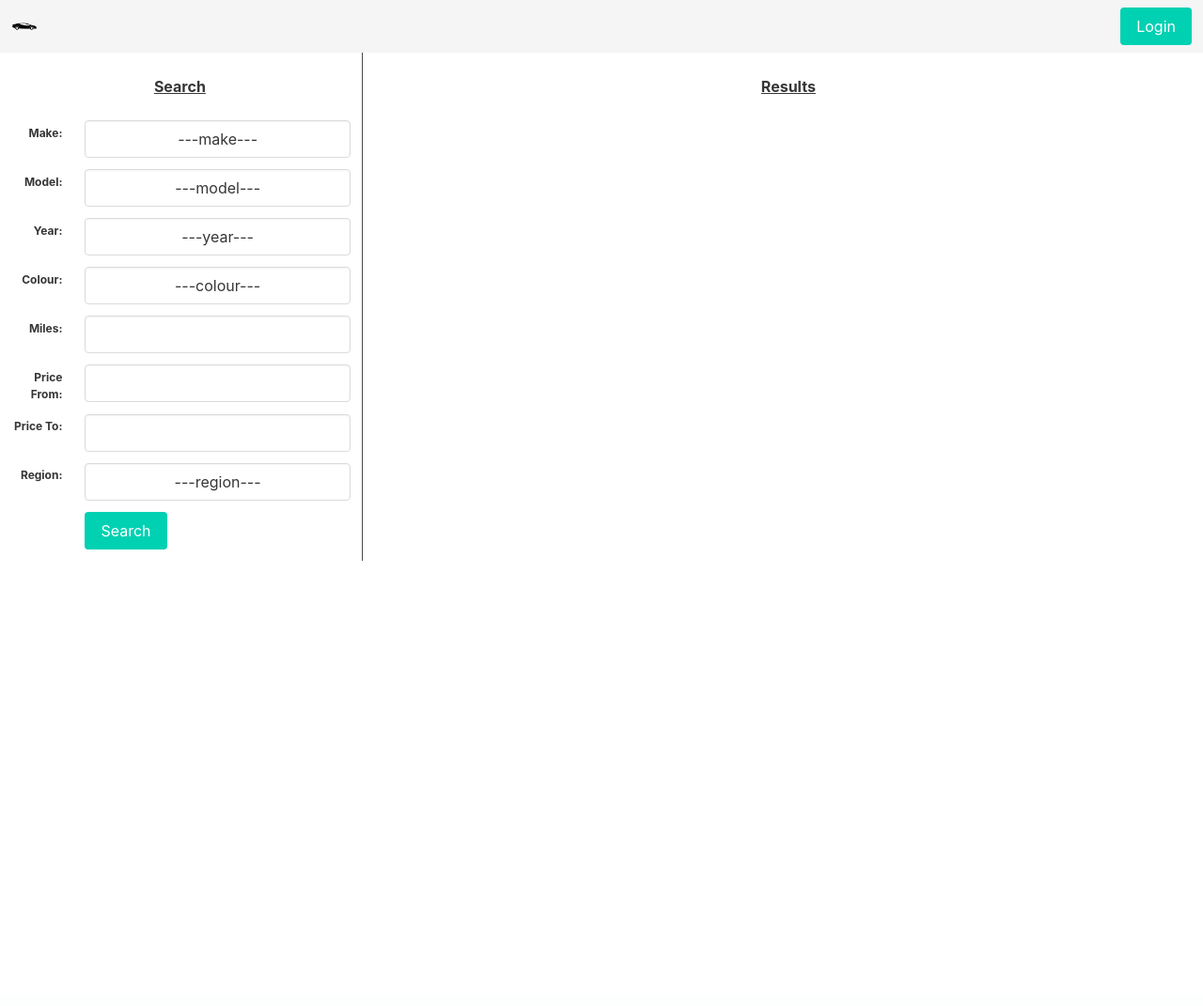
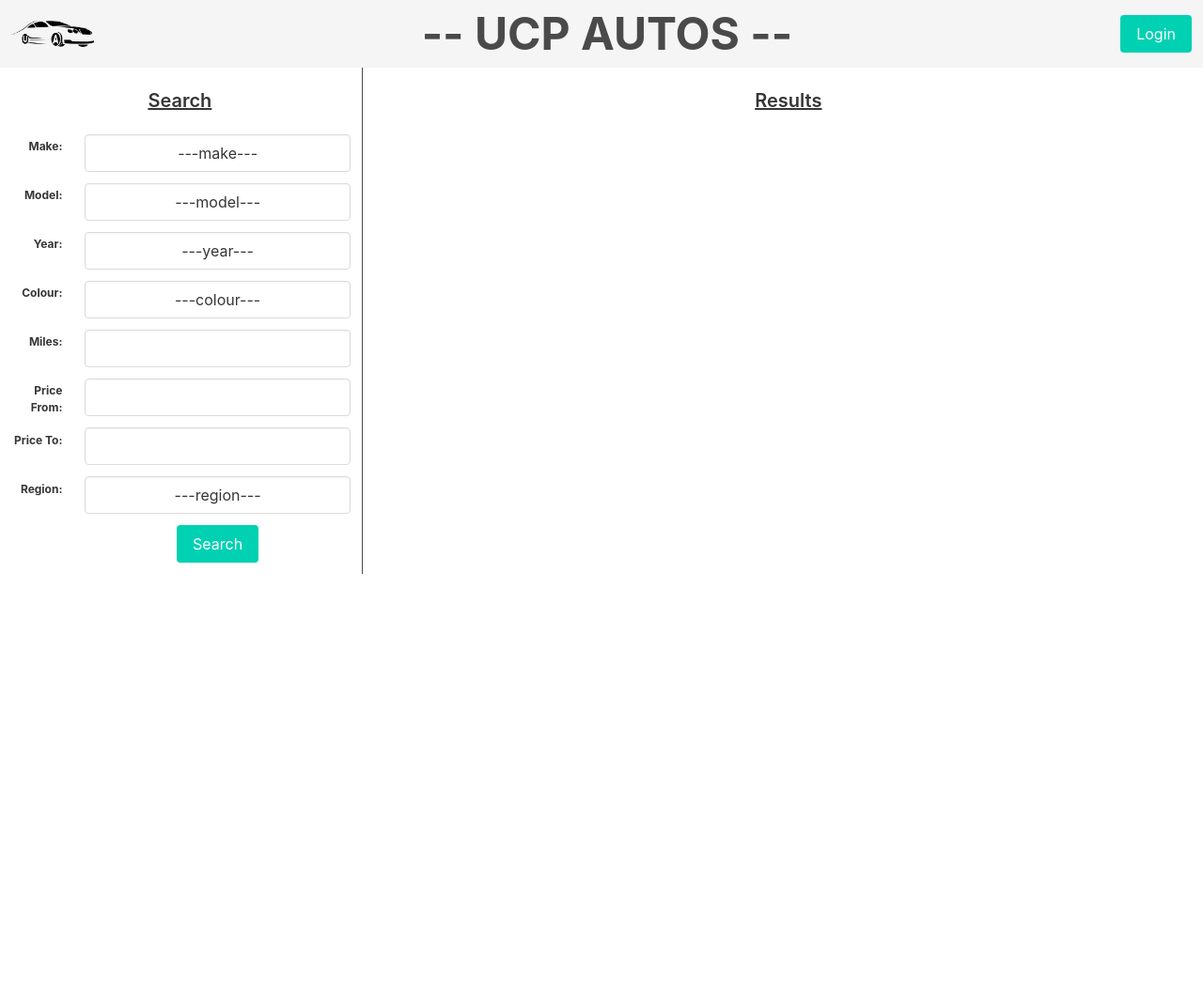
Before and after one commit to Cromana22/p110136416_mod005429, a PHP site: page /Home.php in a window 1280 px wide. Shown: the whole page at 94% size. Before the commit the page ends 597 px from the top, so only its background shows below. Run offline with PHP 8.4, Linux system fonts and the light colour scheme; data that the repository does not hold is empty.

Commit message:
tweaks and logo

```diff
--- a/Lessons-WebServer/Assessment/Home.php
+++ b/Lessons-WebServer/Assessment/Home.php
@@ -11,7 +11,7 @@
     <section class="columns">
         <div class="column is-narrow" style="margin-left: 10px">
             <div class="block"></div>
-            <h1 class="has-text-centered block"><strong><u>Search</u></strong></h1>
+            <h5 class="title is-5 has-text-centered block"><strong><u>Search</u></strong></h1>
             <?php
                 #region - Create Select Lists
                 require 'Templates/databaseTemplate.php';
@@ -89,7 +89,7 @@
 
                 echo "<div class='field is-horizontal'>";
                 echo "<div class='field-label is-small'></div>";
-                echo "<div class='field-body'><div class='field'><div class='control centered'><input class='button is-primary' type='submit' value='Search'></div></div></div></div>";
+                echo "<div class='field-body'><div class='field'><div class='control has-text-centered'><input class='button is-primary' type='submit' value='Search'></div></div></div></div>";
 
                 echo "</form>";
                 #endregion
@@ -98,7 +98,7 @@
 
         <div class="column" style="border-left: solid 1px">
             <div class="block"></div>
-            <h1 class="has-text-centered block"><strong><u>Results</u></strong></h1>
+            <h5 class="title is-5 has-text-centered block"><strong><u>Results</u></strong></h1>
             <iframe name="searchResults" title="searchResults" style="border:none;" width="100%" height="175%"></iframe>
         </div>
     </section>
--- a/Lessons-WebServer/Assessment/Templates/navbar.php
+++ b/Lessons-WebServer/Assessment/Templates/navbar.php
@@ -4,17 +4,20 @@
     $_SESSION['changingBackUrl'] = $changingBackURL;
 
     echo "<nav class='navbar has-background-white-ter'>";
-    echo "<div class='navbar-brand'><a class='navbar-item' href='Home.php'><img src='./pictures/1-logo.png' height='200' /></a></div>";
+    echo "<div class='navbar-brand'><a class='navbar-item' href='Home.php'><img src='./pictures/logo.png' /></a></div>";
     echo "<div class='navbar-menu'>";
 
     echo "<div class='navbar-start'>";
     #region - admin site link
     if ($_SESSION['utype'] == "Admin")
     {
-        echo "<div class='navbar-item'><a href='Admin_Main.php'>Administration</a></div>";
+        echo "<a class='navbar-item is-tab' href='Admin_Main.php'>Administration</a>";
     }
     #endregion
     echo "</div>";
+
+    echo "<h1 class='is-size-1 has-text-centered'><b>-- UCP AUTOS --</b></h1>";
+
 
     echo "<div class='navbar-end'>";
     #region - login_logout link
```
Also changed, not shown: Lessons-WebServer/Assessment/pictures/1-logo.png (deleted), Lessons-WebServer/Assessment/pictures/logo.png (added).
